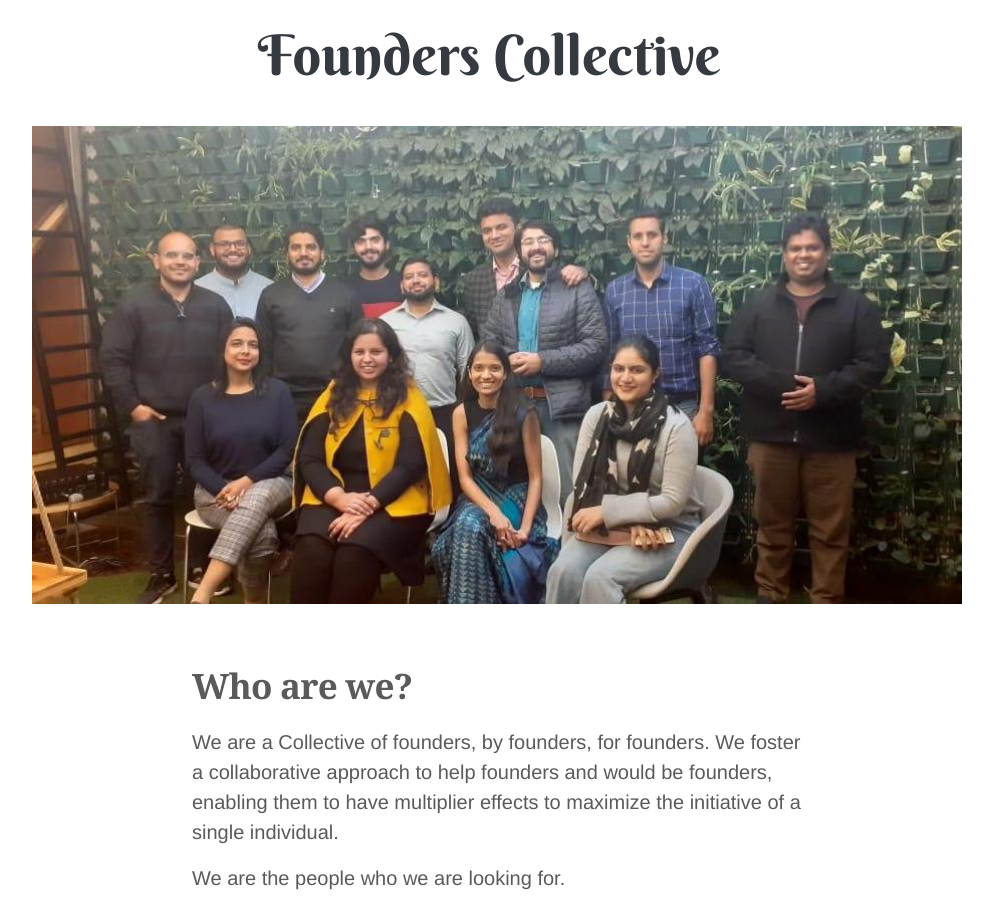
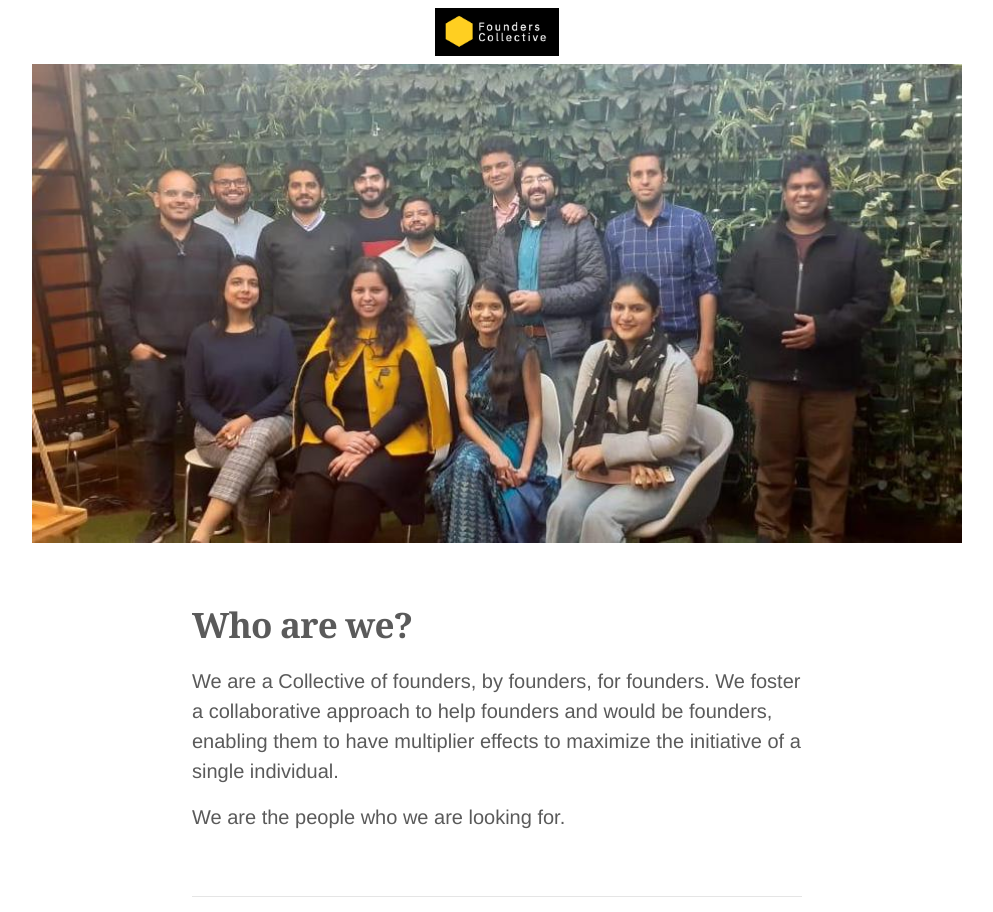
Before and after one commit to dharashah410/founders-collective, a plain HTML site: page index.html in a window 1280 px wide. Shown: the top 912 px of the page, without its empty margins (143-1136 px from the left). Drawn offline with nearby package versions, Linux system fonts and the light colour scheme.

Commit message:
added logo

```diff
--- a/carousel.css
+++ b/carousel.css
@@ -13,6 +13,12 @@ body {
 
 .custom-header{
   text-align: center;
+}
+
+.brand-logo{
+  width: 10%;
+  margin-left: auto;
+  margin-right: auto;
 }
 
 .navbar-brand{
--- a/index.html
+++ b/index.html
@@ -17,7 +17,8 @@
 <body>
   <main role="main">
     <nav class="navbar navbar-expand-md custom-header container col-md-12">
-      <p class="navbar-brand">Founders Collective</p>
+      <img class="brand-logo" src="logo.png" />
+      <!-- <p class="navbar-brand">Founders Collective</p> -->
     </nav>
 
     <div class="container col-md-9 cover-img">
```
Also changed, not shown: logo.png (added).
